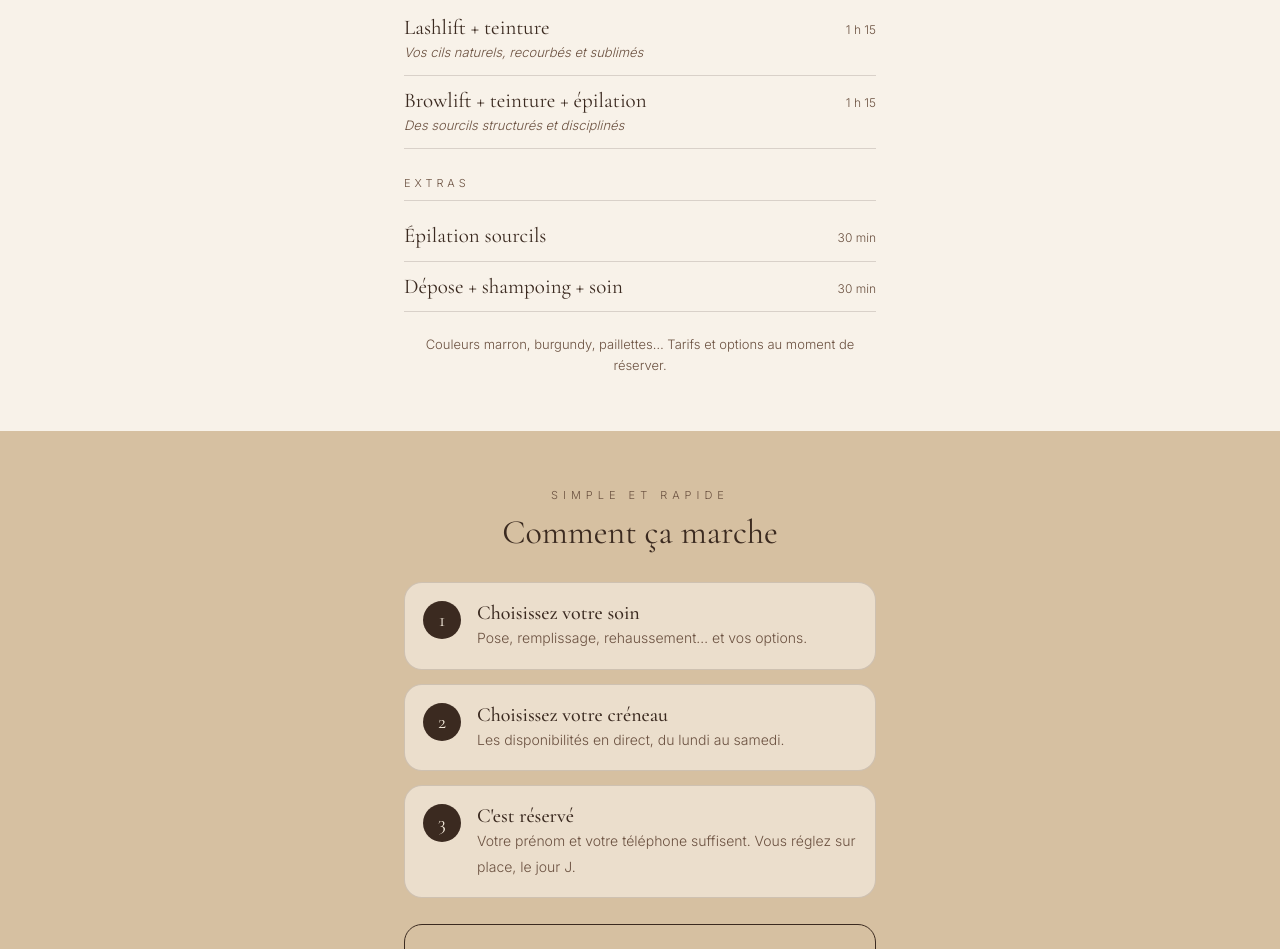
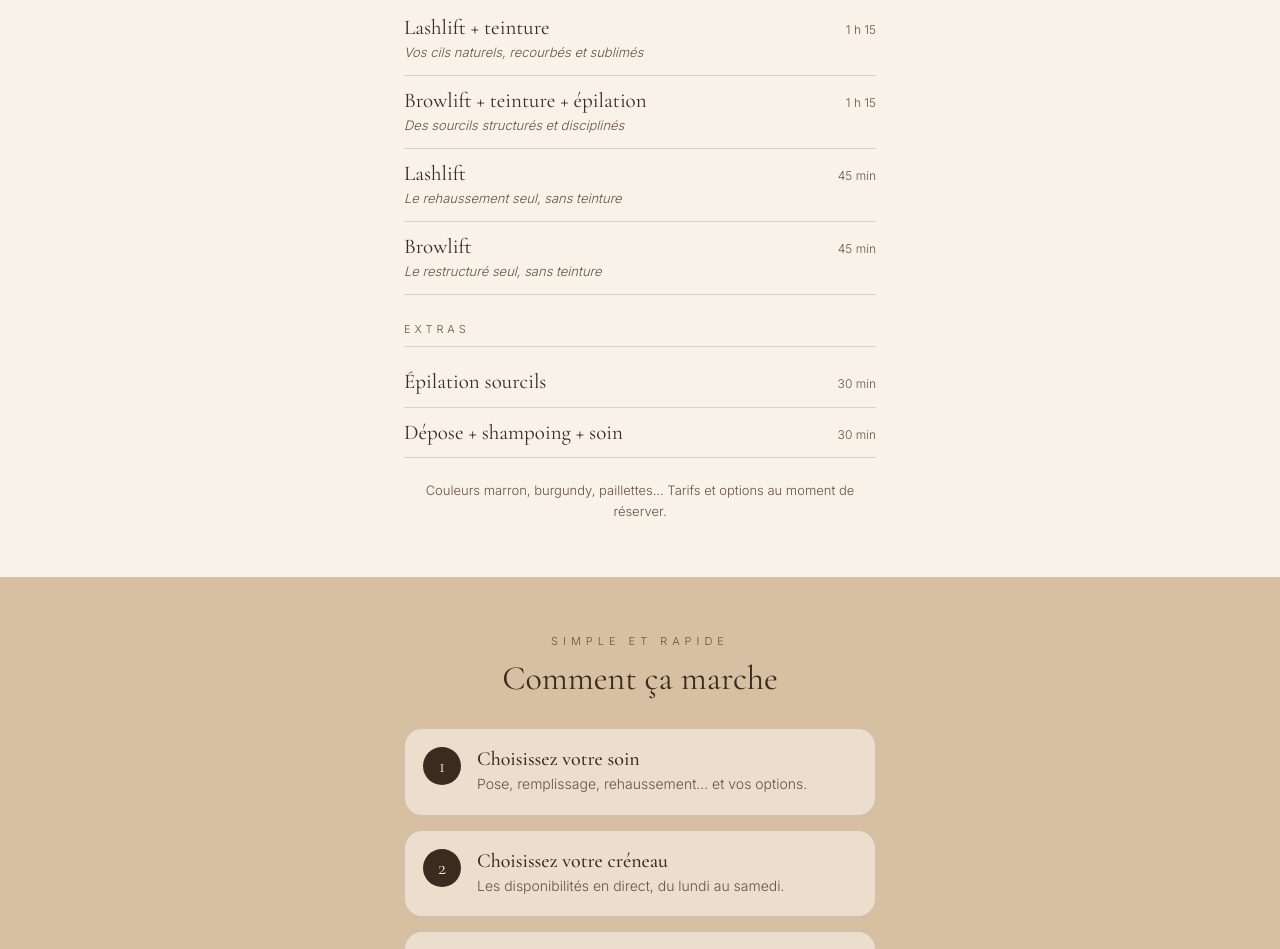
Before and after one commit to alvesvazemilie-star/essence-de-soi, a plain HTML site: page index.html in a window 1280 px wide. Shown: the part 1329-2278 px from the top of the page. Drawn offline with nearby package versions, Linux system fonts and the light colour scheme; no server answers.

Commit message:
Ajout Lashlift et Browlift 45 min

```diff
--- a/index.html
+++ b/index.html
@@ -100,6 +100,8 @@ footer .home{background:none;border:1px solid var(--lin);border-radius:30px;padd
   <div class="cat">Rehaussement</div>
   <div class="p"><div><div class="n">Lashlift + teinture</div><div class="d">Vos cils naturels, recourbés et sublimés</div></div><div class="t">1 h 15</div></div>
   <div class="p"><div><div class="n">Browlift + teinture + épilation</div><div class="d">Des sourcils structurés et disciplinés</div></div><div class="t">1 h 15</div></div>
+  <div class="p"><div><div class="n">Lashlift</div><div class="d">Le rehaussement seul, sans teinture</div></div><div class="t">45 min</div></div>
+  <div class="p"><div><div class="n">Browlift</div><div class="d">Le restructuré seul, sans teinture</div></div><div class="t">45 min</div></div>
   <div class="cat">Extras</div>
   <div class="p"><div><div class="n">Épilation sourcils</div></div><div class="t">30 min</div></div>
   <div class="p"><div><div class="n">Dépose + shampoing + soin</div></div><div class="t">30 min</div></div>
```
